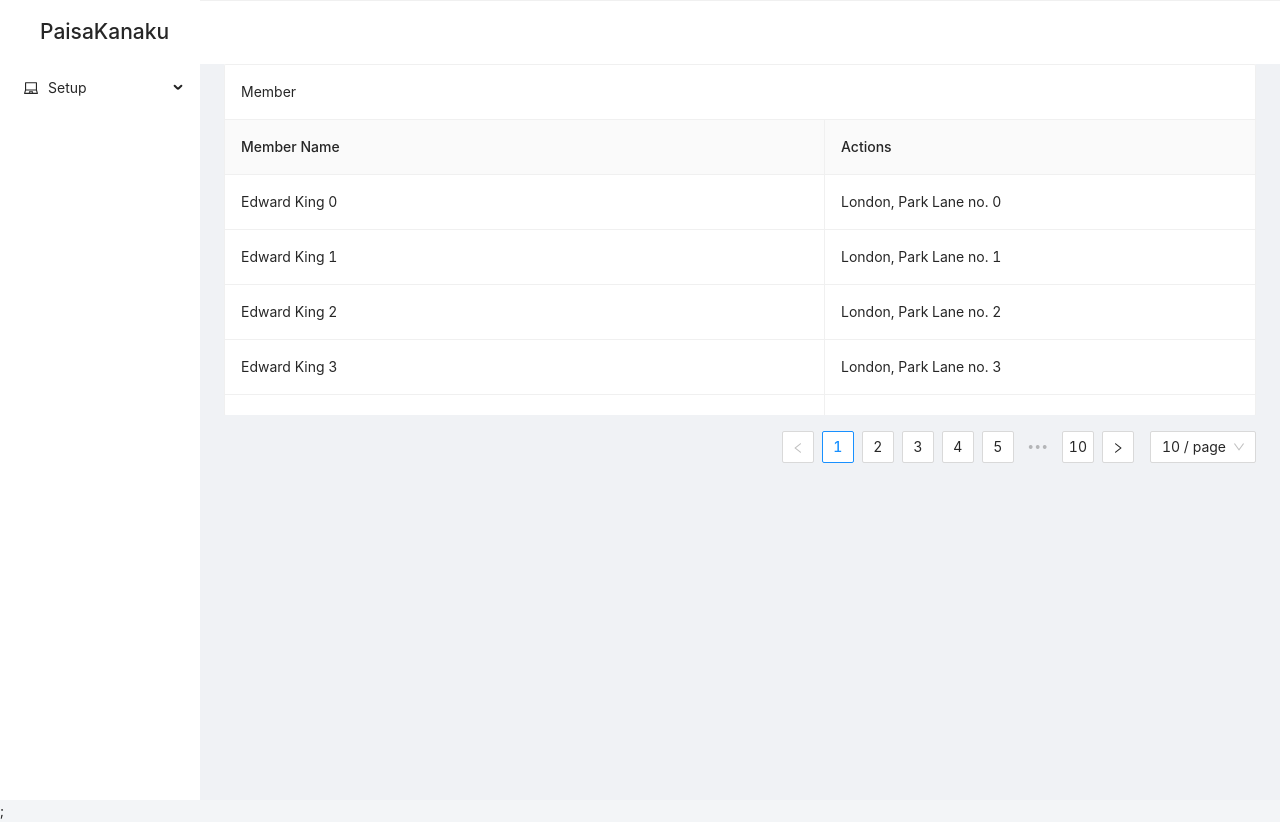
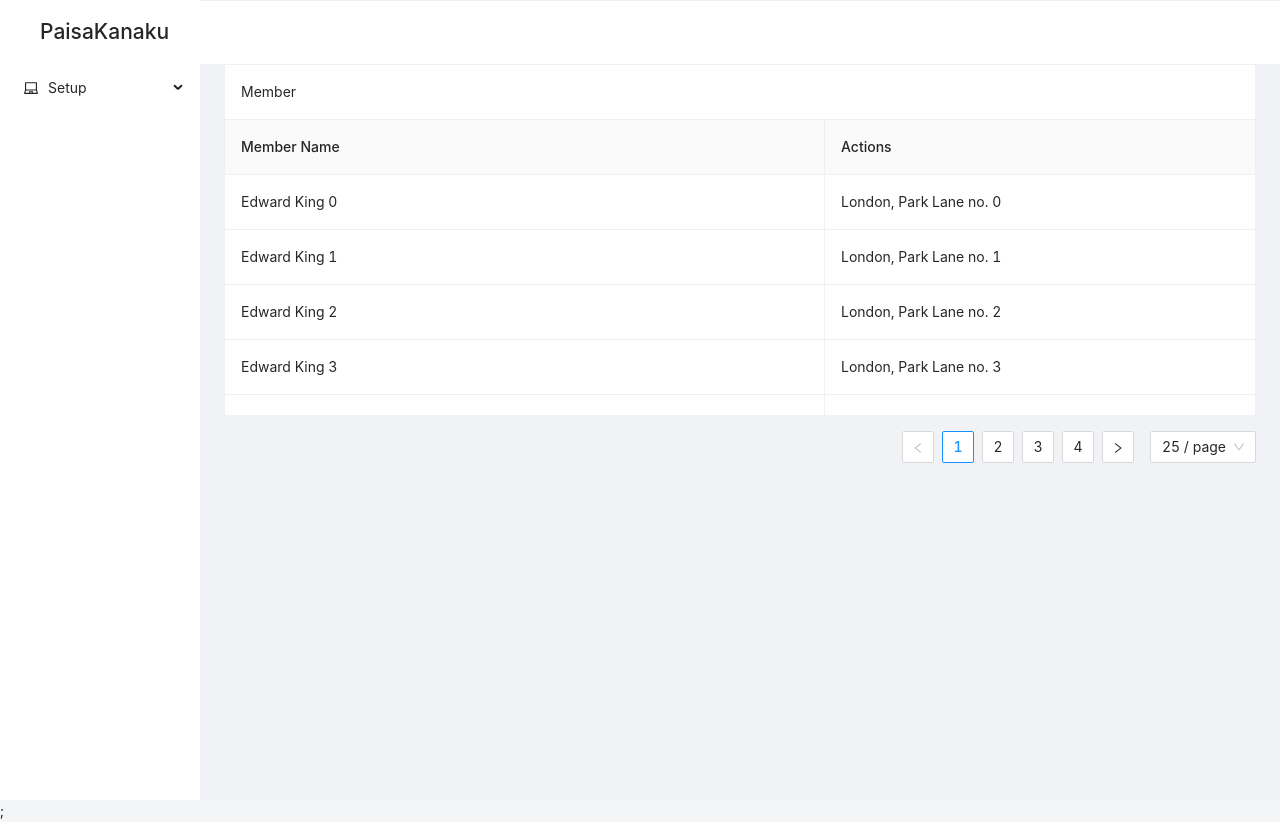
Before and after one commit to Praga-Dev/Paisa-Kanaku, a React (Create React App) app in the folder UI/paisa-kanaku/: page /member in a window 1280 px wide. Built offline with nearby package versions, Linux system fonts and the light colour scheme.

Commit message:
Pagination size updated to 25

```diff
--- a/UI/paisa-kanaku/src/components/shared/table/PKTable.js
+++ b/UI/paisa-kanaku/src/components/shared/table/PKTable.js
@@ -13,7 +13,7 @@ const PKTable = (props) => {
         bordered
         title={props.title}
         pagination={{
-          pageSize: 10,
+          pageSize: 25,
         }}
         scroll={{
           y: 240,
```
